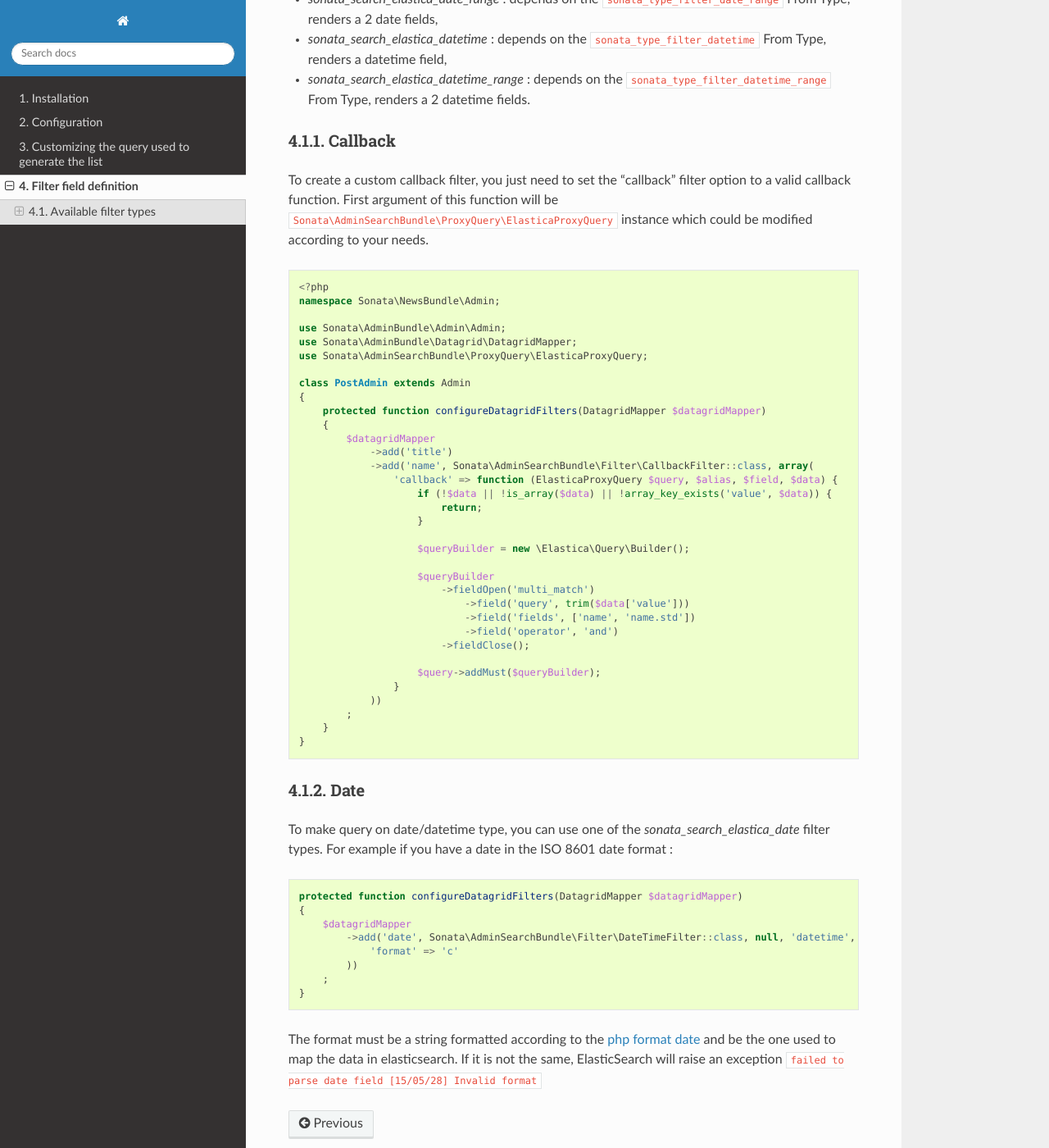
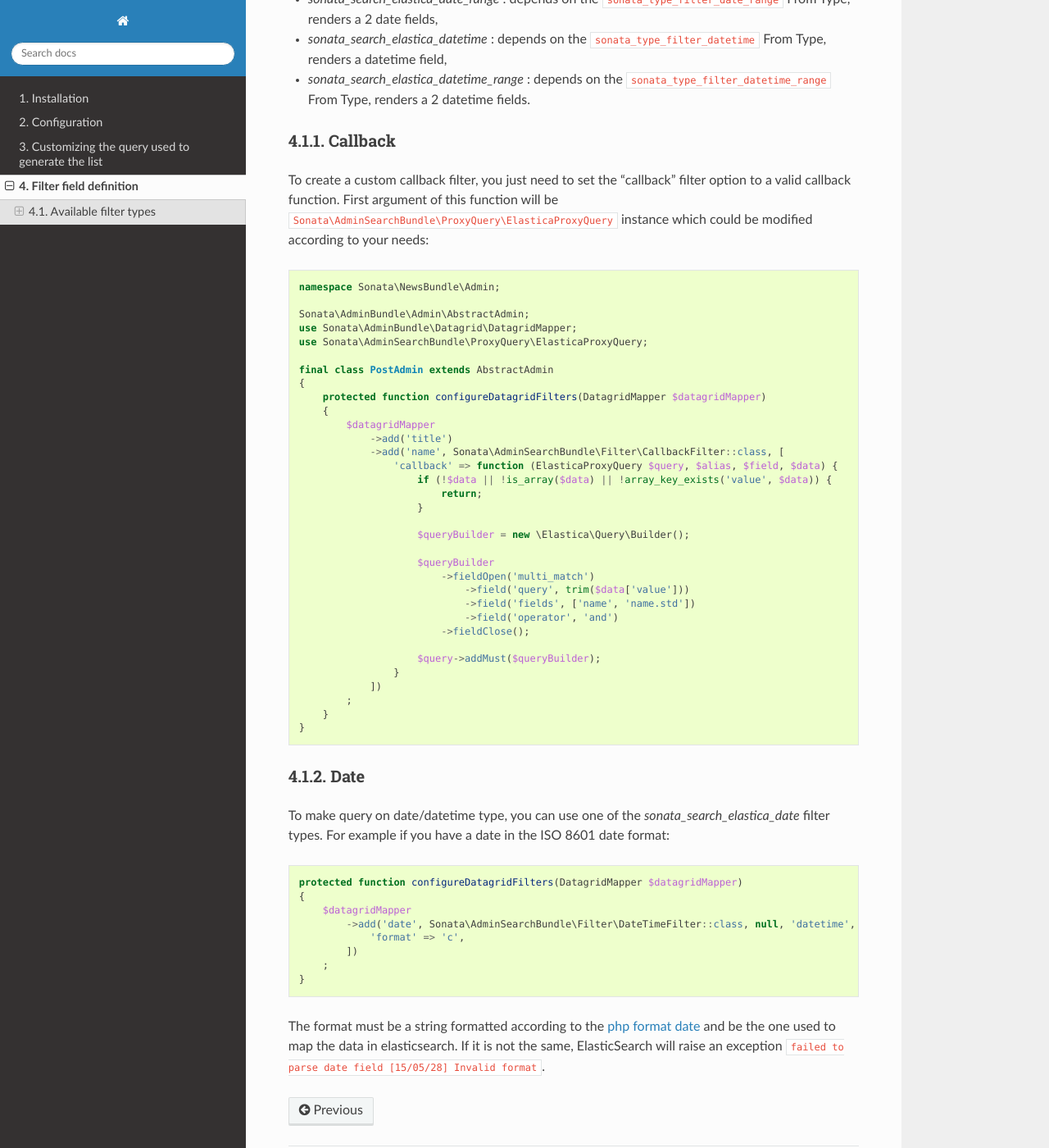
Before and after one commit to sonata-project/SonataAdminSearchBundle, a Sphinx documentation site: the page built from docs/reference/filter_field_definition.rst, in a window 1280 px wide and 1400 px high, scrolled down 427 px. Shown: the whole window at 82% size. Built offline with Sphinx 7.4.7 and the Read the Docs theme 2.0.0, drawn with Linux system fonts in a browser that asks for light colours.

Commit message:
Fix docs

```diff
--- a/docs/reference/filter_field_definition.rst
+++ b/docs/reference/filter_field_definition.rst
@@ -20,24 +20,21 @@
 To create a custom callback filter, you just need to set the "callback" filter option
 to a valid callback function. First argument of this function will be
 ``Sonata\AdminSearchBundle\ProxyQuery\ElasticaProxyQuery`` instance which could be
-modified according to your needs.
+modified according to your needs::
 
-.. code-block:: php
-
-    <?php
     namespace Sonata\NewsBundle\Admin;
 
-    use Sonata\AdminBundle\Admin\Admin;
+    Sonata\AdminBundle\Admin\AbstractAdmin;
     use Sonata\AdminBundle\Datagrid\DatagridMapper;
     use Sonata\AdminSearchBundle\ProxyQuery\ElasticaProxyQuery;
 
-    class PostAdmin extends Admin
+    final class PostAdmin extends AbstractAdmin
     {
         protected function configureDatagridFilters(DatagridMapper $datagridMapper)
         {
             $datagridMapper
                 ->add('title')
-                ->add('name', Sonata\AdminSearchBundle\Filter\CallbackFilter::class, array(
+                ->add('name', Sonata\AdminSearchBundle\Filter\CallbackFilter::class, [
                     'callback' => function (ElasticaProxyQuery $query, $alias, $field, $data) {
                         if (!$data || !is_array($data) || !array_key_exists('value', $data)) {
                             return;
@@ -54,29 +51,28 @@
 
                         $query->addMust($queryBuilder);
                     }
-                ))
+                ])
             ;
         }
     }
 
-
 Date
 ^^^^
 
-To make query on date/datetime type, you can use one of the `sonata_search_elastica_date` filter types.
-For example if you have a date in the ISO 8601 date format :
-
-.. code-block:: php
+To make query on date/datetime type, you can use one of the `sonata_search_elastica_date`
+filter types. For example if you have a date in the ISO 8601 date format::
 
     protected function configureDatagridFilters(DatagridMapper $datagridMapper)
     {
         $datagridMapper
-            ->add('date', Sonata\AdminSearchBundle\Filter\DateTimeFilter::class, null, 'datetime', array(
-                'format' => 'c'
-            ))
+            ->add('date', Sonata\AdminSearchBundle\Filter\DateTimeFilter::class, null, 'datetime', [
+                'format' => 'c',
+            ])
         ;
     }
 
-The format must be a string formatted according to the `php format date`_ and be the one used to map the data in elasticsearch. If it is not the same, ElasticSearch will raise an exception ``failed to parse date field [15/05/28] Invalid format``
+The format must be a string formatted according to the `php format date`_ and be the one used
+to map the data in elasticsearch. If it is not the same, ElasticSearch will raise an exception
+``failed to parse date field [15/05/28] Invalid format``.
 
 .. _php format date: http://php.net/manual/en/function.date.php
```
Also changed, not shown: docs/reference/createquery.rst (+1 -6 lines).
